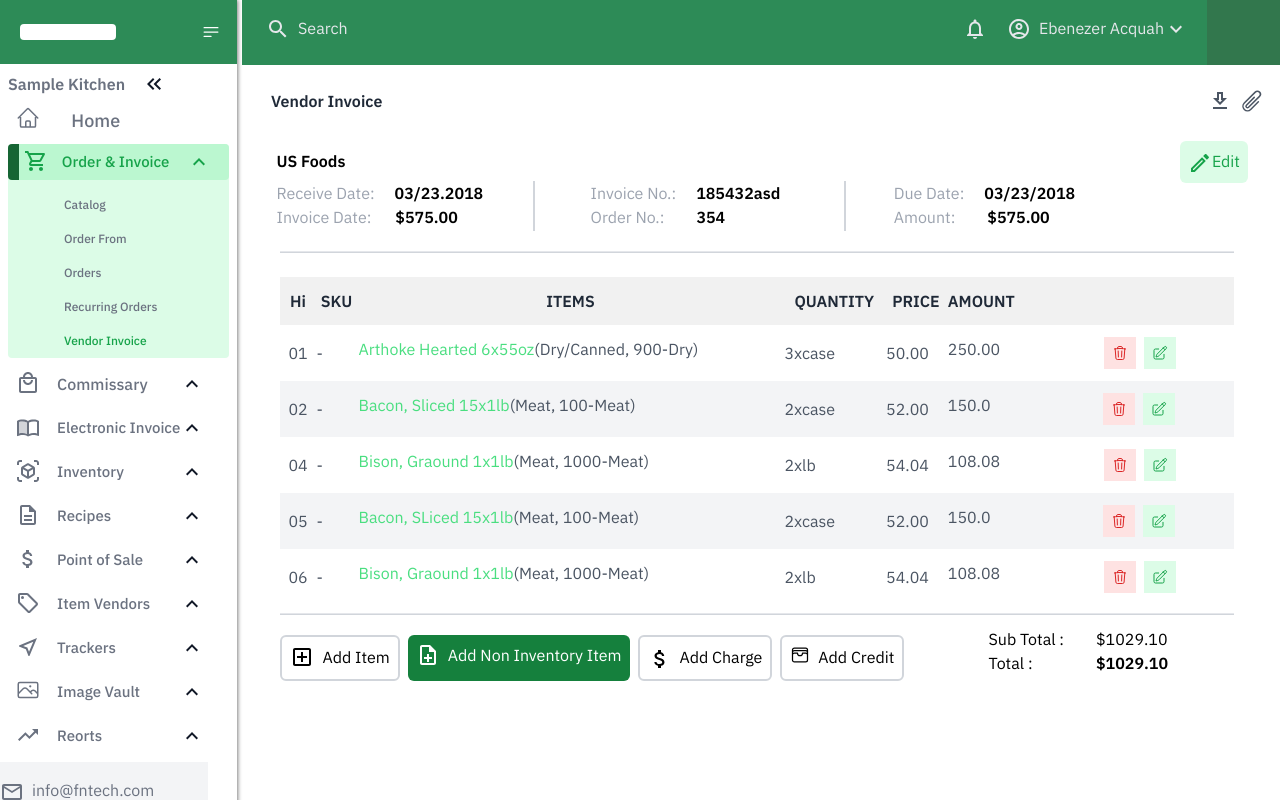
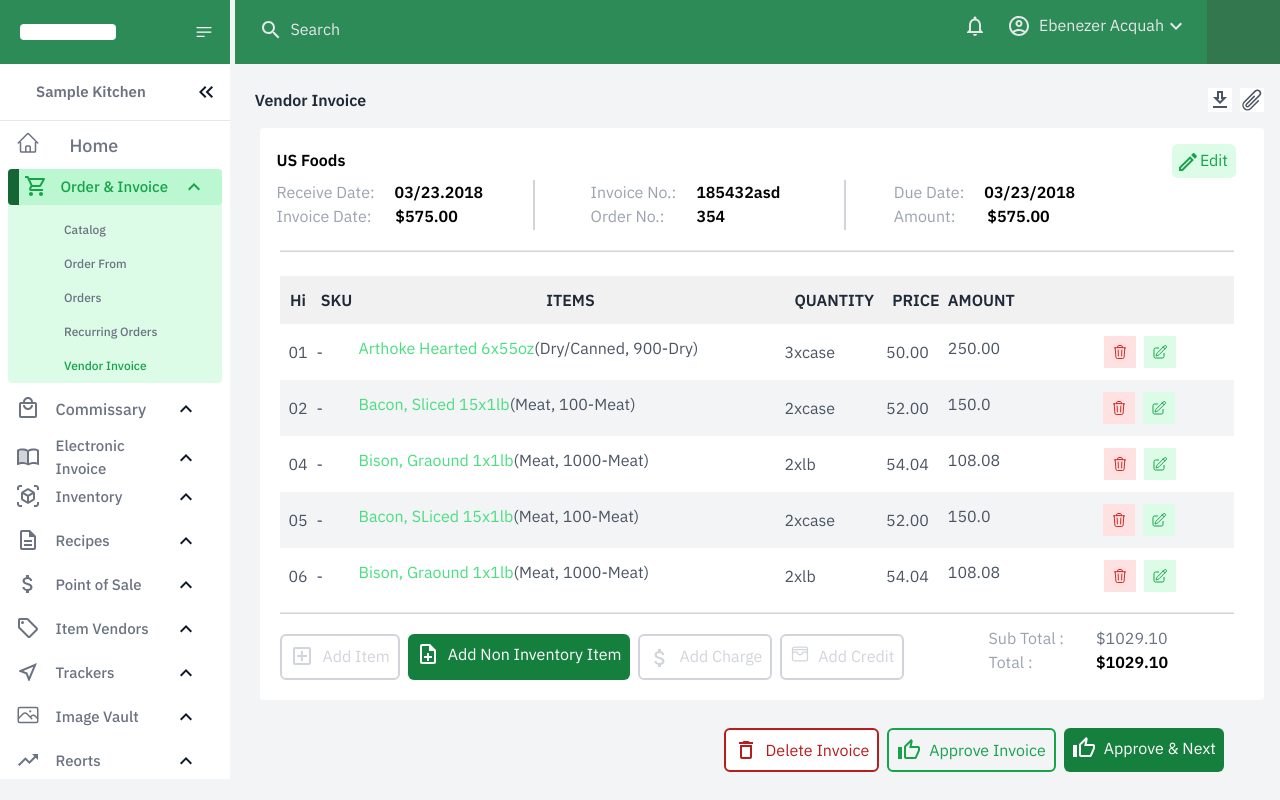
Before and after one commit to hermes-4/UI2, a Next.js app: page / in a window 1280 px wide. Shown: the top 800 px of the page. Built offline with nearby package versions, Linux system fonts and the light colour scheme.

Commit message:
Third Commit

```diff
--- a/app/globals.css
+++ b/app/globals.css
@@ -1,33 +1,24 @@
 @tailwind base;
 @tailwind components;
 @tailwind utilities;
-/*
+
 :root {
     --foreground-rgb: 0, 0, 0;
-  --background-start-rgb: 214, 219, 220;
-  --background-end-rgb: 255, 255, 255;
 }
 
 @media (prefers-color-scheme: dark) {
     :root {
         --foreground-rgb: 255, 255, 255;
-    --background-start-rgb: 0, 0, 0;
-    --background-end-rgb: 0, 0, 0;
     }
 }
 
 body {
     color: rgb(var(--foreground-rgb));
-  background: linear-gradient(
-      to bottom,
-      transparent,
-      rgb(var(--background-end-rgb))
-    )
-    rgb(var(--background-start-rgb));
+    background-color: #f3f4f6; /* Gray-100 */
 }
 
 @layer utilities {
     .text-balance {
         text-wrap: balance;
     }
-} */
+}
--- a/app/page.tsx
+++ b/app/page.tsx
@@ -4,15 +4,15 @@
 
 export default function Home() {
     return (
-        <main className="">
-            <div className=" ">
-                {/* <Sidenav />
+        <main>
+            {/* <div className=" bg-black"> */}
+            {/* <Sidenav />
                 <Top />
                 <Tile /> */}
-                <Side />
-                <To />
-                <Content />
-            </div>
+            <Side />
+            <To />
+            <Content />
+            {/* </div> */}
         </main>
     );
 }
--- a/app/ui/content.tsx
+++ b/app/ui/content.tsx
@@ -20,7 +20,6 @@
 const US = () => {
     return (
         <>
-            <div>
             <div className="float-left ml-4 mt-3" style={{ width: "88%" }}>
                 <div className="font-bold my-2">
                     <p>US Foods</p>
@@ -67,12 +66,11 @@
                     </div>
                 </div>
             </div>
-                <div className="flex flex-row float-right bg-green-100 h-auto w-auto px-2 py-2 mr-4 mt-3 mb-12 rounded-md ">
+            <div className="flex flex-row float-right bg-green-100 h-auto w-auto pl-1 pr-2 pb-1 pt-1 mr-7 mt-4 rounded-md ">
                 <p>
-                        <EditOutlined className="h-auto text-green-600" />
+                    <EditOutlined className="h-5 text-green-600" />
                 </p>
                 <p className="h-auto  text-green-600">Edit</p>
-                </div>
             </div>
         </>
     );
@@ -81,7 +79,6 @@
 const Table = () => {
     return (
         <>
-            <div className="">
             <table
                 className="mt-6 ml-5   border-collapse table-auto"
                 style={{ width: "95%", fontSize: "14" }}
@@ -94,9 +91,7 @@
                         <th className="text-gray-800 w-auto py-3">Hi</th>
                         <th className="text-gray-800 w-auto py-3">SKU</th>
                         <th className="text-gray-800 w-auto py-3">ITEMS</th>
-                            <th className="text-gray-800 w-auto py-3">
-                                QUANTITY
-                            </th>
+                        <th className="text-gray-800 w-auto py-3">QUANTITY</th>
                         <th className="text-gray-800 w-auto py-3">PRICE</th>
                         <th className="text-gray-800 w-auto py-3 float-left">
                             AMOUNT
@@ -226,7 +221,6 @@
                     </tr>
                 </tbody>
             </table>
-            </div>
         </>
     );
 };
@@ -234,8 +228,7 @@
 const Tabs = () => {
     return (
         <>
-            <div>
-                <div className="mx-5 flex flex-row float-left">
+            <div className="mx-5 flex flex-row float-left text-gray-300">
                 <div className="flex flex-row rounded-md border-2 border-gray-300 h-auto w-max py-2 px-2 my-5 mr-2">
                     <AddBoxOutlined className="mr-2" />
                     <p>Add Item</p>
@@ -257,15 +250,14 @@
             </div>
             <div className="flex flex-row float-right mr-12 mt-3 pr-12 ">
                 <div>
-                        <p className="mr-8">Sub Total :</p>
-                        <p className="mr-8">Total :</p>
+                    <p className="mr-8 text-gray-400">Sub Total :</p>
+                    <p className="mr-8 text-gray-400">Total :</p>
                 </div>
                 <div>
-                        <p>$1029.10</p>
-                        <p style={{ fontSize: "20", fontWeight: "700" }}>
+                    <p className="text-gray-500">$1029.10</p>
+                    <p className="text-black" style={{ fontWeight: "700" }}>
                         $1029.10
                     </p>
-                    </div>
                 </div>
             </div>
         </>
@@ -275,11 +267,7 @@
 const TabsOut = () => {
     return (
         <>
-            <div
-                className="flex flex-row justify-end float-right mr-12 my-2 h-auto"
-                style={{ width: "80.4%" }}
-            >
-                {" "}
+            <div className="flex flex-row justify-end float-right mr-12 my-2  bg-gray-100">
                 <div className="flex flex-row rounded-md text-red-700  bg-white border-2 border-red-700 h-auto w-max py-2 px-2 my-5 mr-2">
                     <DeleteOutline className="text-red-700 mr-2" />
                     <p>Delete Invoice</p>
@@ -287,7 +275,7 @@
                 <div className="flex flex-row rounded-md text-green-600 border-2 border-green-600 h-auto w-max py-2 px-2 my-5 mr-2">
                     <ThumbUpAltOutlined className="text-green-600 mr-2" />
                     <p>Approve Invoice</p>
-                </div>{" "}
+                </div>
                 <div className="flex flex-row rounded-md text-white  bg-green-700 h-auto w-max py-2 px-2 my-5 mr-2">
                     <ThumbUpAltOutlined className="mr-2" />
                     <p>Approve & Next</p>
@@ -299,10 +287,11 @@
 
 export default function Content() {
     return (
-        <div className="bg-gray-200 w-full h-full">
+        <>
+            <div className="bg-gray-">
                 <div
-                className="flex flex-row justify-between float-right pl-5 mt-6 h-auto"
-                style={{ width: "80.4%" }}
+                    className="flex  flex-row justify-between float-right  mt-6 ml-0 pl-0"
+                    style={{ width: "80.1%" }}
                 >
                     <div className="text-gray-800  font-bold">
                         <p>Vendor Invoice</p>
@@ -313,8 +302,8 @@
                     </div>
                 </div>
                 <div
-                className=" float-right mt-4 mr-4 bg-white rounded-md"
-                style={{ width: "78.4%", height: "590px" }}
+                    className=" float-right mt-4 mr-4 bg-white rounded h-max"
+                    style={{ width: "78.4%" }}
                 >
                     <US />
 
@@ -333,7 +322,10 @@
                     </div>
                     <Tabs />
                 </div>
+                <div>
                     <TabsOut />
                 </div>
+            </div>
+        </>
     );
 }
--- a/app/ui/side.tsx
+++ b/app/ui/side.tsx
@@ -443,14 +443,12 @@
         setIsReortsOpen(!isReortsOpen);
     };
 
-    //when isdropdown is true, render the list
     return (
-        <div className="">
         <div
-                className=" float-left    overflow-x-auto text-gray-500"
-                style={{ boxShadow: "1px 0px 4px 0px gray" }}
+            className="float-left h-auto  overflow-y-auto text-gray-500 "
+            style={{ width: "230px" }}
         >
-                <div className="w-50">
+            <div className="h-auto bg-white">
                 <div
                     className="flex flex-row  h-16 bg-green text-gray-400 justify-between items-center"
                     style={{ backgroundColor: "#2D8B57 " }}
@@ -460,16 +458,16 @@
                         <Bars3BottomLeftIcon />
                     </p>
                 </div>
-                    <div className=" my-2 grid grid-cols-5 justify-center items-center text-gray-500">
+                <div className=" my-4 ml-7 mr-3 flex flex-row justify-between items-center text-gray-500">
                     <p
-                            className="col-span-3 font-bold ml-2"
-                            style={{ fontSize: 16, fontWeight: 700 }}
+                        className=" font-bold ml-2"
+                        style={{ fontSize: 15, fontWeight: 700 }}
                     >
                         Sample Kitchen
                     </p>
                     <KeyboardDoubleArrowLeftIcon className="h-5 w-5 text-gray-900 " />
                 </div>
-
+                <hr className=" text-gray-100" />
                 <Home />
 
                 {isOIOpen ? (
@@ -850,7 +848,7 @@
                     </div>
                 )}
             </div>
-                <div className="float-left w-50 bg-gray-100 ">
+            <div className="text-gray-500">
                 <div className="flex flex-row mt-4 mb-2">
                     <p>
                         <EmailOutlined className="mr-2" />
@@ -867,6 +865,5 @@
                 </div>
             </div>
         </div>
-        </div>
     );
 }
--- a/app/ui/to.tsx
+++ b/app/ui/to.tsx
@@ -20,20 +20,20 @@
         <div
             className=" float-right "
             style={{
-                width: "81.09%",
-                height: "65px",
+                width: "81.68%",
+                height: "64px",
                 backgroundImage:
                     "linear-gradient(to right, #2D8B57 93%, #32774D 7%)",
             }}
         >
             <div className="flex flex-row justify-between ">
-                <div className="flex flex-row  h-14 justify-center items-center text-gray-200  ">
+                <div className="flex flex-row pt-4  justify-center items-center text-gray-200  ">
                     <p className="ml-6 mr-2 ">
                         <SearchOutlined />
                     </p>
                     <p>Search</p>
                 </div>
-                <div className="flex flex-row mr-14 items-center justify-center text-gray-200">
+                <div className="flex flex-row mr-14 pt-2 items-center justify-center text-gray-200">
                     <div className="inline">
                         <NotificationsOutlined className="mr-3" />
                     </div>
```
Lines whose indentation alone changed are shown as unchanged.
